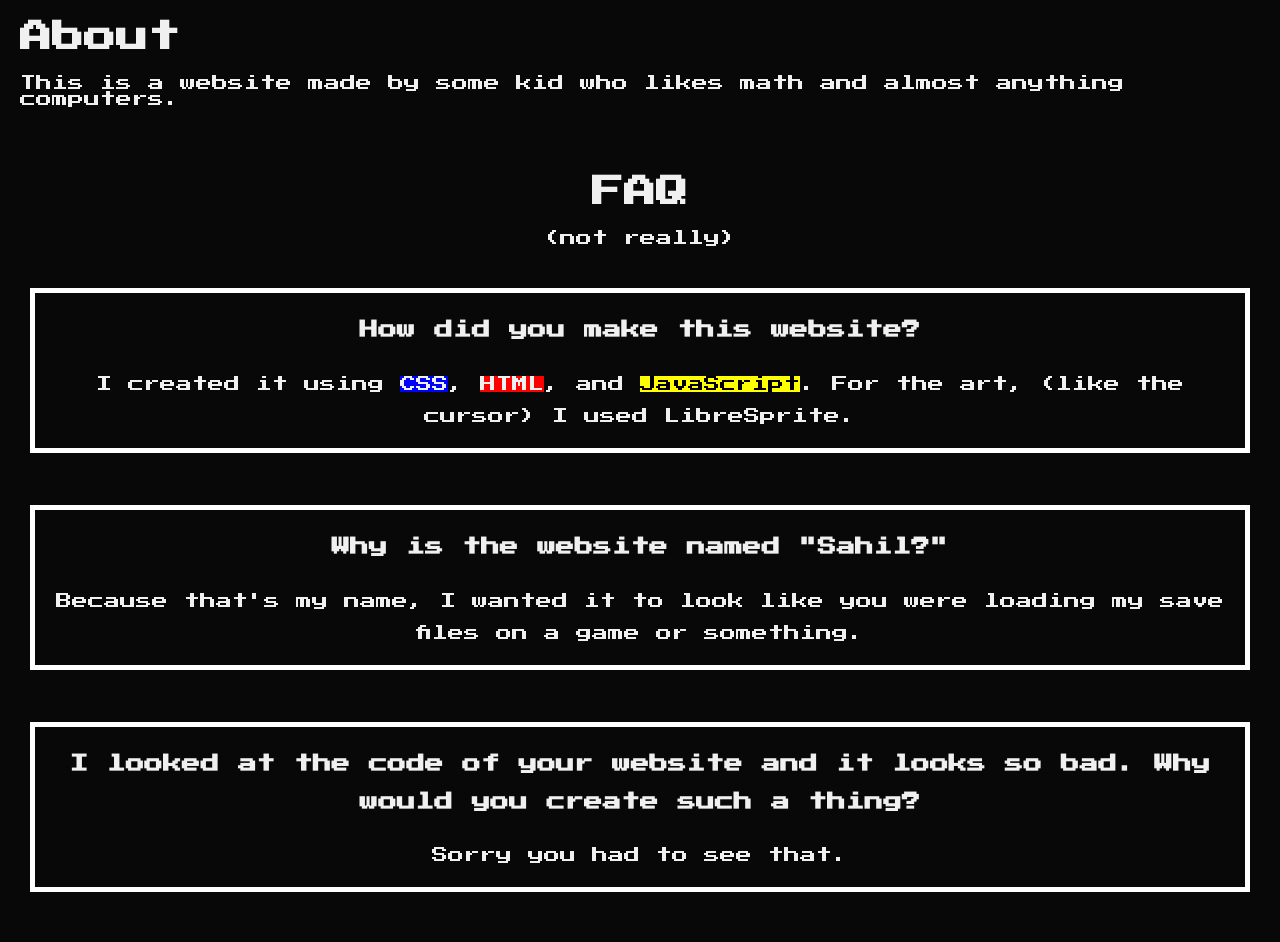
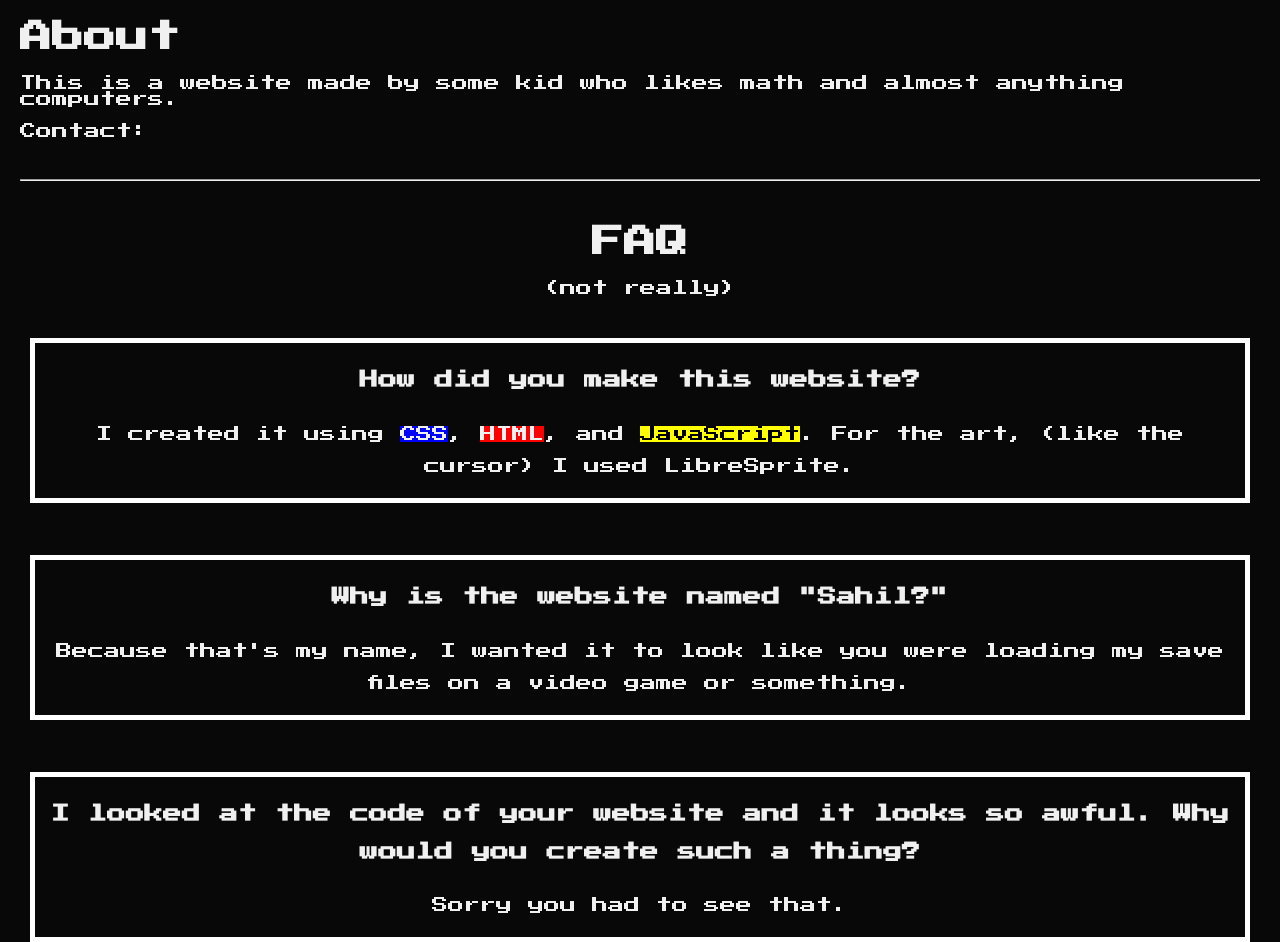
Before and after one commit to Sahil-Mujadedi/portfolio, a plain HTML site: page about.html in a window 1280 px wide. Before the commit the page ends 892 px from the top, so only its background shows below. Drawn offline with Linux system fonts and the light colour scheme.

Commit message:
added spot for contact information and small text changes

```diff
--- a/about.html
+++ b/about.html
@@ -14,8 +14,8 @@
     <header>
         <h1>About</h1>
     </header>
-    <p class="about">This is a website made by some kid who likes math and almost anything computers.</p>
-    <br><br>
+    <p class="about">This is a website made by some kid who likes math and almost anything computers.<br><br> Contact: </p>
+    <br><hr><br>
     <div class="faq">
         <h1>FAQ</h1>
         <p>(not really)</p>
@@ -27,11 +27,11 @@
         <br><br>
         <div class="question">
             <h3>Why is the website named "Sahil?"</h3>
-            <p>Because that's my name, I wanted it to look like you were loading my save files on a game or something.</p>
+            <p>Because that's my name, I wanted it to look like you were loading my save files on a video game or something.</p>
         </div>
         <br><br>
         <div class="question">
-            <h3>I looked at the code of your website and it looks so bad. Why would you create such a thing?</h3>
+            <h3>I looked at the code of your website and it looks so awful. Why would you create such a thing?</h3>
             <p>Sorry you had to see that.</p>
         </div>
     </div>
```
